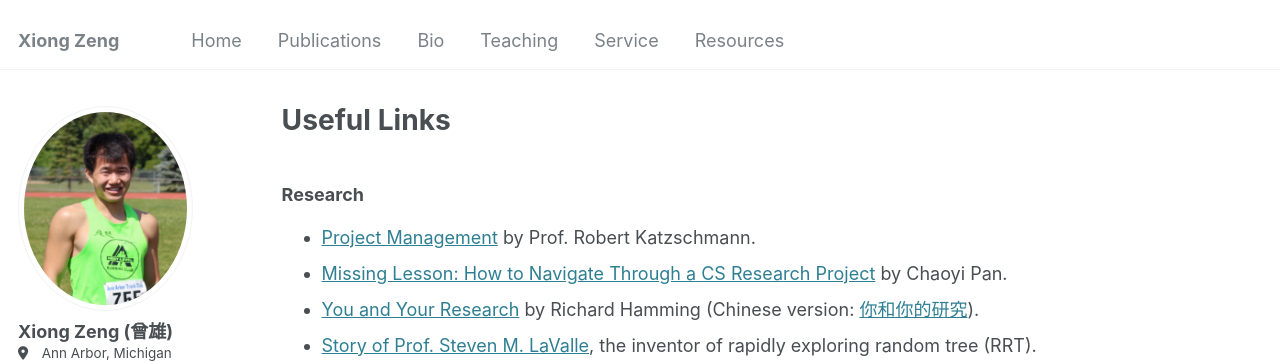
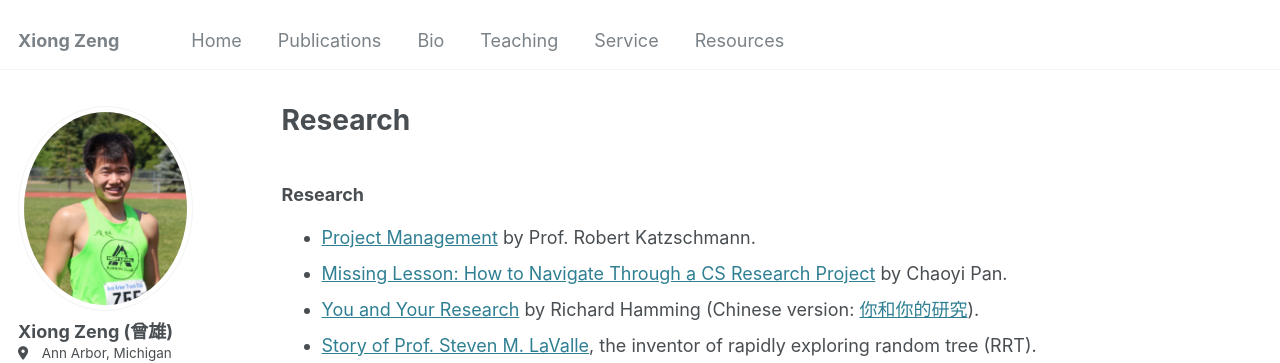
Before and after one commit to zengxiong111/zengxiong.github.io, a Jekyll site: the page built from _pages/resources.md, in a window 1280 px wide and 1251 px high. Shown: the top 363 px of the window. Built offline with Jekyll 4.4.1, drawn with Linux system fonts in a browser that asks for light colours; some web fonts are replaced; our own code applies the rules of GitHub Pages for plain Markdown files.

Commit message:
Update resources.md

```diff
--- a/_pages/resources.md
+++ b/_pages/resources.md
@@ -1,6 +1,5 @@
 ---
 layout: single
-title: "Useful Links"
 permalink: /resources/
 author_profile: true
 ---
```
